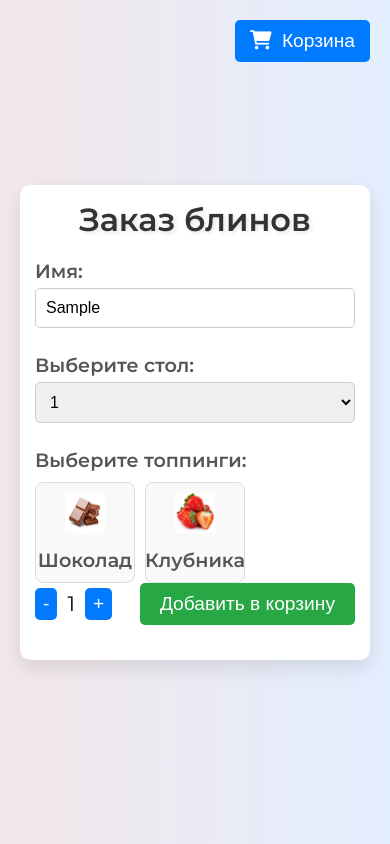
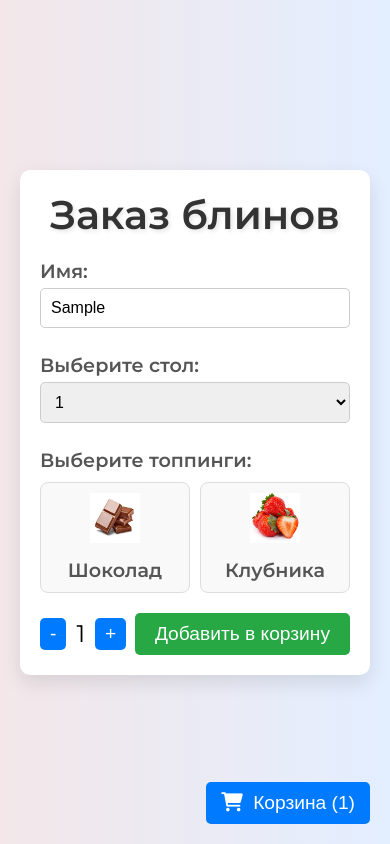
Before and after one commit to Temal-web/Cyber-Blins, a plain HTML site: page index.html in a window 390 px wide. Both pictures are taken after typing "Sample" into the empty fields and a click on the button "Добавить в корзину". Drawn offline with Linux system fonts and the light colour scheme.

Commit message:
Update index.html

```diff
--- a/index.html
+++ b/index.html
@@ -27,7 +27,7 @@
       display: flex;
       justify-content: center;
       align-items: center;
-      height: 100vh;
+      min-height: 100vh;
       padding: 20px;
     }
 
@@ -116,7 +116,7 @@
       display: flex;
       justify-content: space-between;
       align-items: center;
-      margin-bottom: 20px;
+      margin-top: 20px;
     }
 
     .quantity-control {
@@ -161,7 +161,7 @@
 
     .cart-button {
       position: fixed;
-      top: 20px;
+      bottom: 20px;
       right: 20px;
       padding: 10px 15px;
       background-color: #007bff;
@@ -186,8 +186,7 @@
       position: fixed;
       top: 50px;
       right: 20px;
-      width: 90%;
-      max-width: 400px;
+      width: 300px;
       background-color: white;
       padding: 20px;
       border-radius: 8px;
@@ -221,29 +220,6 @@
     .remove-btn:hover {
       background-color: #c82333;
     }
-
-    @media (max-width: 600px) {
-      h1 {
-        font-size: 2rem;
-      }
-
-      .container {
-        padding: 15px;
-      }
-
-      .topping img {
-        width: 40px;
-        height: 40px;
-      }
-
-      .quantity-control button {
-        padding: 5px 8px;
-      }
-
-      .quantity-control span {
-        font-size: 1.3rem;
-      }
-    }
   </style>
 </head>
 
@@ -253,7 +229,7 @@
     <h1>Заказ блинов</h1>
 
     <label for="customer">Имя:</label>
-    <input type="text" id="customer" placeholder="Введите ваsasafasffassf имя" />
+    <input type="text" id="customer" placeholder="Введите ваше имя" />
 
     <label for="table">Выберите стол:</label>
     <select id="table">
@@ -288,34 +264,80 @@
 
   <!-- Кнопка корзины -->
   <button class="cart-button" id="cart-button">
-    <i class="fas fa-shopping-cart"></i> Корзина
+    <i class="fas fa-shopping-cart"></i> Корзина (<span id="cart-count">0</span>)
   </button>
 
   <!-- Модальное окно корзины -->
   <div class="cart-modal" id="cart-modal">
-    <h3>Ваша корзина:</h3>
-    <div class="cart-items"></div>
-    <button class="remove-btn">Очистить корзину</button>
+    <h3>Корзина</h3>
+    <div id="cart-items"></div>
+    <button class="submit-btn" id="order-btn">Оформить заказ</button>
   </div>
 
-  <!-- Скрипты -->
   <script>
-    // Корзина
-    const cartButton = document.getElementById('cart-button');
-    const cartModal = document.getElementById('cart-modal');
-    cartButton.addEventListener('click', () => {
-      cartModal.style.display = cartModal.style.display === 'block' ? 'none' : 'block';
+    let quantity = 1;
+    let cart = [];
+
+    document.getElementById('plus-btn').addEventListener('click', () => {
+      quantity++;
+      document.getElementById('quantity').textContent = quantity;
     });
 
-    // Обработка выбора топпингов
-    document.querySelectorAll('.topping').forEach(topping => {
+    document.getElementById('minus-btn').addEventListener('click', () => {
+      if (quantity > 1) {
+        quantity--;
+        document.getElementById('quantity').textContent = quantity;
+      }
+    });
+
+    const toppingsGrid = document.querySelectorAll('.topping');
+
+    toppingsGrid.forEach(topping => {
+      topping.addEventListener('touchstart', (e) => e.preventDefault());
       topping.addEventListener('click', () => {
         const checkbox = topping.querySelector('input[type="checkbox"]');
         checkbox.checked = !checkbox.checked;
         topping.classList.toggle('selected');
       });
     });
+
+    document.getElementById('add-to-cart-btn').addEventListener('click', () => {
+      const selectedToppings = Array.from(document.querySelectorAll('.topping input[type="checkbox"]:checked')).map(
+        topping => topping.value
+      );
+      const pancakeDescription = `Блин с ${selectedToppings.length > 0 ? selectedToppings.join(', ') : 'ничем'}`;
+      const item = { description: pancakeDescription, quantity: quantity };
+      cart.push(item);
+      updateCart();
+    });
+
+    document.getElementById('cart-button').addEventListener('touchstart', (e) => e.preventDefault());
+    document.getElementById('cart-button').addEventListener('click', () => {
+      document.getElementById('cart-modal').style.display =
+        document.getElementById('cart-modal').style.display === 'none' ? 'block' : 'none';
+    });
+
+    function updateCart() {
+      const cartItemsContainer = document.getElementById('cart-items');
+      cartItemsContainer.innerHTML = '';
+      cart.forEach((item, index) => {
+        const cartItem = document.createElement('div');
+        cartItem.classList.add('cart-item');
+        cartItem.innerHTML = `<span>${item.quantity}x ${item.description}</span> <button class="remove-btn" data-index="${index}">Удалить</button>`;
+        cartItemsContainer.appendChild(cartItem);
+      });
+      document.getElementById('cart-count').textContent = cart.length;
+    }
+
+    document.getElementById('cart-items').addEventListener('click', (event) => {
+      if (event.target.classList.contains('remove-btn')) {
+        const index = event.target.getAttribute('data-index');
+        cart.splice(index, 1);
+        updateCart();
+      }
+    });
   </script>
+
 </body>
 
 </html>
```
